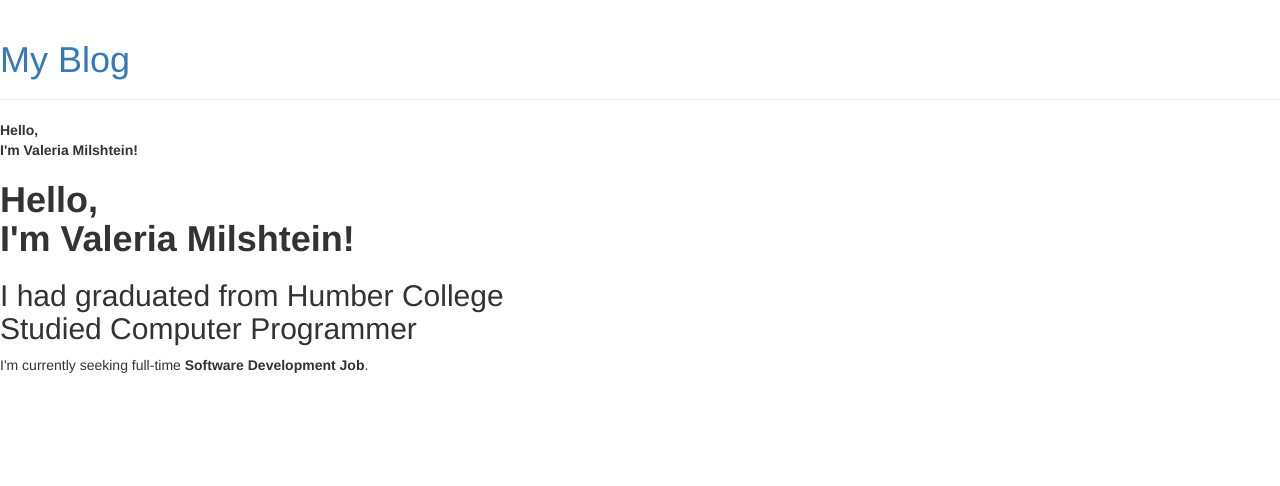
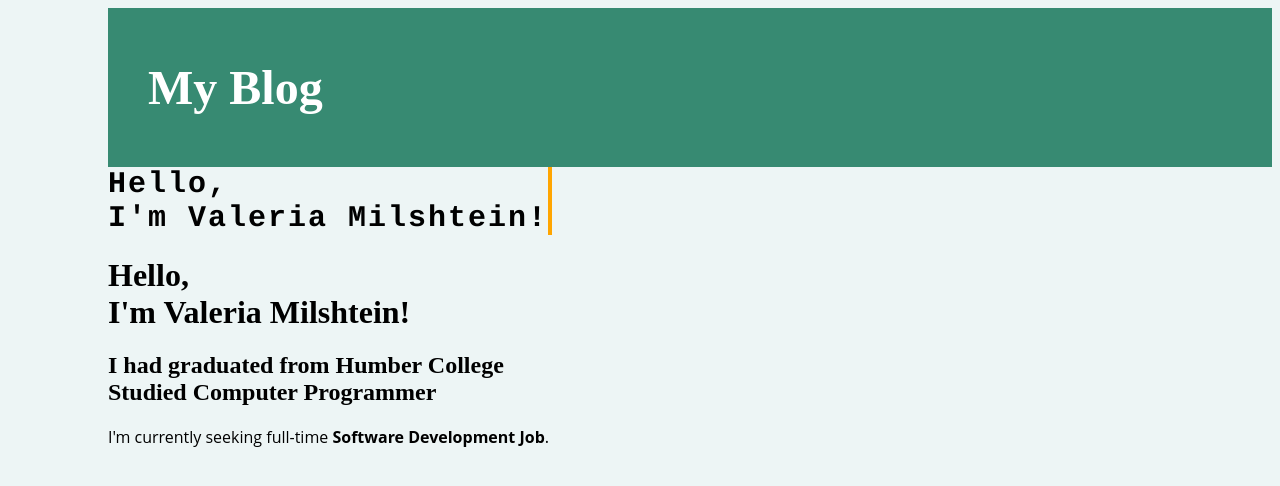
Before and after one commit to valeriamilshtein/my-first-blog, a Django app: page / in a window 1280 px wide. Shown: the top 486 px of the page. Run offline with Django 3.2, Linux system fonts and the light colour scheme; data that the repository does not hold is empty; some libraries are stand-ins or nearby versions.

Commit message:
added div .typewriter

```diff
--- a/blog/templates/blog/post_list.html
+++ b/blog/templates/blog/post_list.html
@@ -4,9 +4,9 @@
         <title>Valeria Milshtein Portfolio</title>
         <meta charset="utf-8">
         <meta name="viewport" content="width=device-width, initial-scale=1">
-        <link rel="stylesheet" href="//maxcdn.bootstrapcdn.com/bootstrap/3.2.0/css/bootstrap.min.css">
-        <link rel="stylesheet" href="//maxcdn.bootstrapcdn.com/bootstrap/3.2.0/css/bootstrap-theme.min.css">
-<!--        <link rel="stylesheet" href="{% static 'css/blog.css' %}">-->
+<!--        <link rel="stylesheet" href="//maxcdn.bootstrapcdn.com/bootstrap/3.2.0/css/bootstrap.min.css">-->
+<!--        <link rel="stylesheet" href="//maxcdn.bootstrapcdn.com/bootstrap/3.2.0/css/bootstrap-theme.min.css">-->
+        <link rel="stylesheet" href="{% static 'css/blog.css' %}">
 <!--        <link href="http://fonts.googleapis.com/css?family=Lobster&subset=latin,latin-ext" rel="stylesheet" type="text/css">-->
     </head>
     <body>
```
